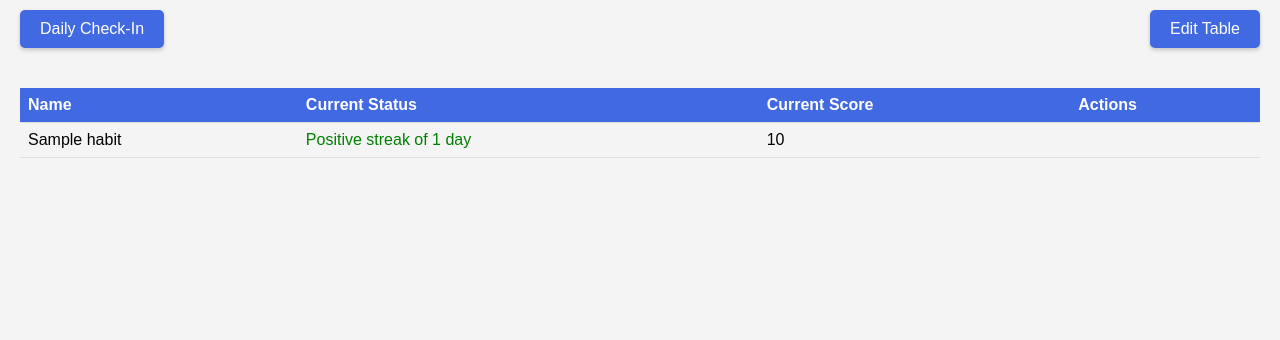
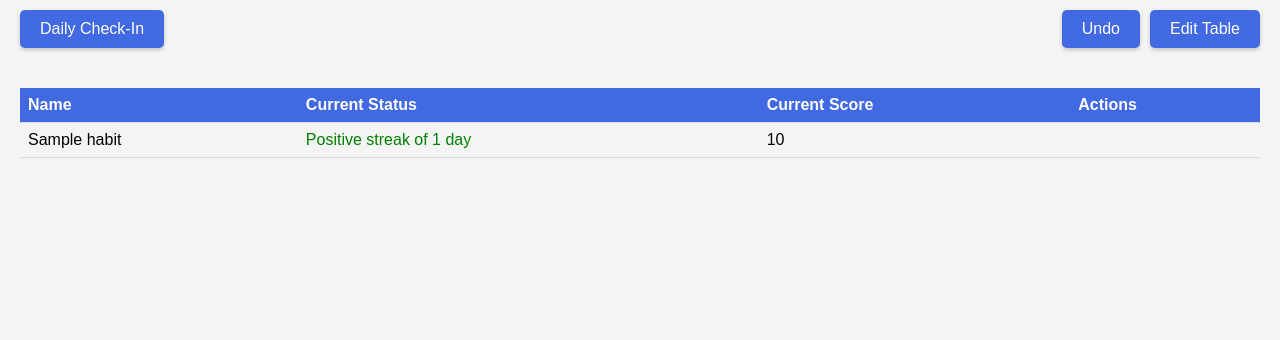
Before and after one commit to stecasta/habitat, a Flask app: page / in a window 1280 px wide. Shown: the part 100-440 px from the top of the page. Run offline with Flask 3, Linux system fonts and the light colour scheme; tables that the repository leaves empty hold one stand-in row (values such as "Sample post").

Commit message:
Add undo button (not working)

```diff
--- a/app.py
+++ b/app.py
@@ -158,6 +158,16 @@ def check_in():
     return redirect(url_for('index'))
 
 
+@app.route('/undo', methods=['POST'])
+def undo():
+    try:
+        db.session.rollback()  # Rollback the session to the previous state
+        print('Changes undone successfully.')  # Print to console for debugging
+    except Exception as e:
+        print(f'An error occurred: {e}')  # Print the actual error to the console
+    return redirect(url_for('index'))
+
+
 def initialize_database():
     with app.app_context():
         db.create_all()
--- a/templates/index.html
+++ b/templates/index.html
@@ -417,7 +417,26 @@
             margin-bottom: 50px;
             /* Extra space for the button below the table */
         }
-    </style>
+        .undo-btn {
+            padding: 10px 20px;
+            font-size: 16px;
+            background-color: #4169e1;
+            /* Bootstrap primary blue */
+            color: white;
+            border: none;
+            border-radius: 5px;
+            cursor: pointer;
+            margin-top: 10px;
+            margin-bottom: 10px;
+            /* Spacing before the table */
+            box-shadow: 0 2px 4px rgba(0, 0, 0, 0.2);
+            /* Optional: some shadow for better visibility */
+            margin-right: 10px; /* Add some space between the buttons */
+        }
+        .undo-btn:hover {
+            background-color: #365899;
+        }
+        </style>
 </head>
 
 <body>
@@ -468,6 +487,10 @@
 
         <!-- Spacer to push the Edit button to the right -->
         <div class="spacer"></div>
+
+        <form method="POST" action="{{ url_for('undo') }}">
+            <button type="submit" class="undo-btn">Undo</button>
+        </form>
 
         <!-- Edit Table Button -->
         <button onclick="toggleEditButtons()" class="edit-table-btn">Edit Table</button>
```
